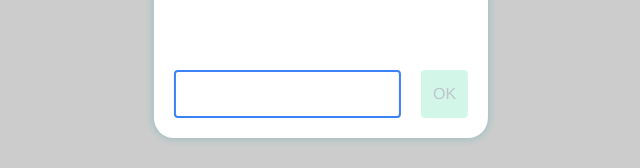
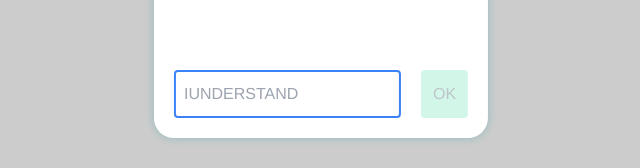
Before and after one commit to frolovsky/cryptonomicon-practice, a Vue app: page /empty in a window 1280 px wide. Both pictures are taken after a click on the button "show modal". Shown: the part 410-578 px from the top of the page, without its empty margins (319-959 px from the left). Built offline with nearby package versions, Linux system fonts and the light colour scheme.

Commit message:
refactor with scopedSlots and options

```diff
--- a/src/components/UiModal.vue
+++ b/src/components/UiModal.vue
@@ -2,17 +2,28 @@
   <div
     class="ui-modal"
     :class="{ 'ui-modal--opened': isOpen }"
-    @click.self="$emit('close')"
+    @click.self="closeModal"
   >
     <div v-if="isOpen" class="ui-modal__content">
       <div class="content-header">
         <slot name="header"></slot>
       </div>
+
       <div class="content-main">
         <slot name="main"></slot>
       </div>
+
       <div class="content-footer">
-        <slot name="footer"></slot>
+        <slot name="footer" :submit-modal="submitModal">
+          <div class="footer-actions">
+            <button class="mr-4 rounded p-2 bg-gray-400" @click="closeModal">
+              Отмена
+            </button>
+            <button class="rounded p-2 bg-green-300" @click="submitModal">
+              ОК
+            </button>
+          </div>
+        </slot>
       </div>
     </div>
   </div>
@@ -31,6 +42,18 @@ export default {
 
   emits: {
     close: null,
+    ok: null,
+  },
+
+  methods: {
+    closeModal() {
+      this.$emit("close");
+    },
+
+    submitModal() {
+      window.alert("Confirmed");
+      this.$emit("ok");
+    },
   },
 };
 </script>
--- a/src/views/Empty.vue
+++ b/src/views/Empty.vue
@@ -1,26 +1,29 @@
 <template>
   <div>
     <h1>Empty view</h1>
+
     <button @click="showModal = !showModal">show modal</button>
-    <ui-modal :is-open="showModal" @close="showModal = false">
+
+    <ui-modal :is-open="showModal" @close="closeModal" @ok="closeModal">
       <template #header>
         <h2>Hello from ui-modal</h2>
       </template>
       <template #main>
         <div class="m-20">Main content</div>
       </template>
-      <template #footer>
+      <template #footer="{ submitModal }">
         <div class="flex">
           <input
             class="mr-5 border-blue-500 border-2 rounded px-2"
             type="text"
+            :placeholder="$options.CONFIRMED_TEXT"
             v-model="warningCaptcha"
           />
           <button
             class="p-3 bg-green-300 rounded"
             :class="{ 'opacity-30': !submitIsAvailable }"
             :disabled="!submitIsAvailable"
-            @click="showModal = false"
+            @click="submitModal"
           >
             OK
           </button>
@@ -32,10 +35,13 @@
 
 <script>
 import UiModal from "@/components/UiModal";
+
 export default {
   name: "Empty",
 
   components: { UiModal },
+
+  CONFIRMED_TEXT: "IUNDERSTAND",
 
   data: () => ({
     showModal: false,
@@ -44,7 +50,14 @@ export default {
 
   computed: {
     submitIsAvailable() {
-      return this.warningCaptcha === "IUNDERSTAND";
+      return this.warningCaptcha === this.$options.CONFIRMED_TEXT;
+    },
+  },
+
+  methods: {
+    closeModal() {
+      this.showModal = false;
+      this.warningCaptcha = "";
     },
   },
 };
```
